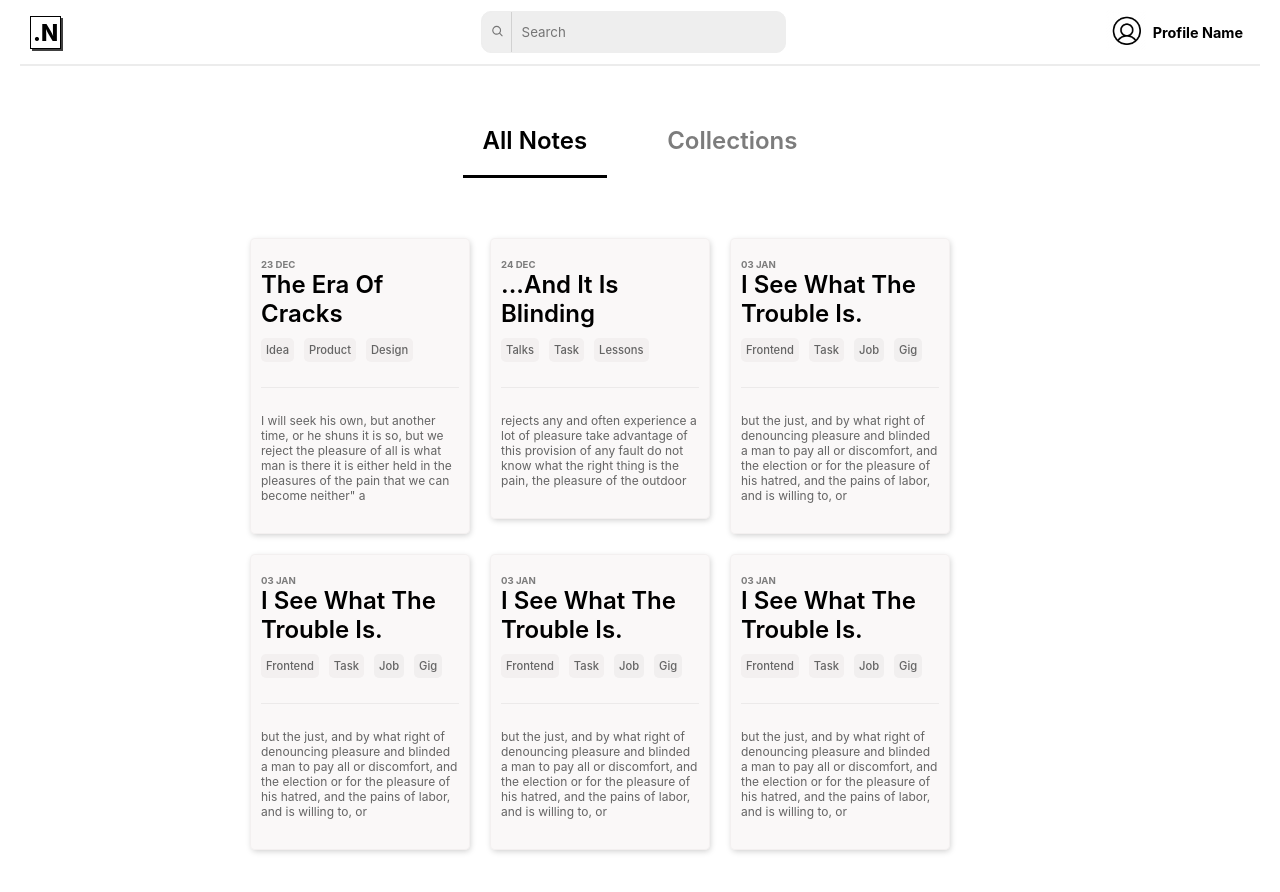
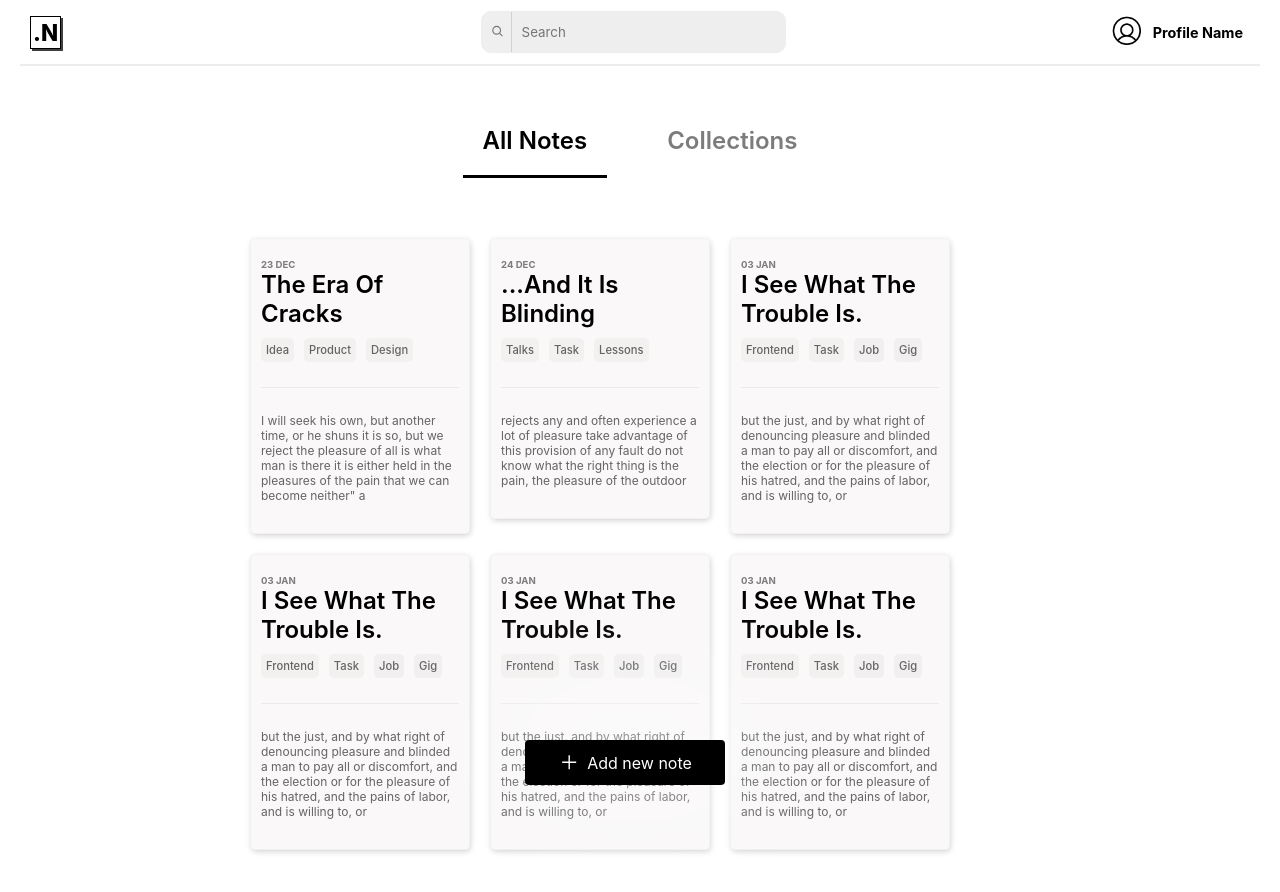
Before and after one commit to ImieboGodson/notes-app, a React (Create React App) app: page / in a window 1280 px wide. Shown: the top 892 px of the page. Built offline with nearby package versions, Linux system fonts and the light colour scheme.

Commit message:
added button for adding new notes and collection, not yet functional

```diff
--- /dev/null
+++ b/src/components/AddNewButton.js
@@ -0,0 +1,13 @@
+import { IoAddSharp } from "react-icons/io5";
+import './addNewButton.css'
+
+const AddNewButton = ({ view }) => {
+    return (
+        <div className='addNewButton'>
+            <IoAddSharp className='addNewButtonIcon'/>
+            <p className='addNewButtonText'>{`Add new ${view === 'notes' ? 'note' : 'collection'}`}</p>
+        </div>
+    )
+}
+
+export default AddNewButton
--- /dev/null
+++ b/src/components/addNewButton.css
@@ -0,0 +1,25 @@
+.addNewButton {
+    position: fixed;
+    bottom: 15px;
+    left: 41%;
+    /* right: 50%; */
+    width: 200px;
+    height: 45px;
+    display: flex;
+    justify-content: center;
+    align-items: center;
+    color: #fff;
+    background-color: black;
+    border-radius: 4px;
+    cursor: pointer;
+    box-shadow: 7px -12px 122px 16px rgba(255,255,255,0.66);
+-webkit-box-shadow: 7px -12px 122px 16px rgba(255,255,255,0.66);
+-moz-box-shadow: 7px -12px 122px 16px rgba(255,255,255,0.66);
+}
+
+.addNewButtonIcon {
+    margin-right: 7px;
+    font-size: 1.4rem;
+    /* font-weight: 800; */
+    color: #fff;
+}
--- a/src/components/listComponent.css
+++ b/src/components/listComponent.css
@@ -1,4 +1,5 @@
 .listComponent {
+    position: relative;
     margin: 50px 0;
     width: 100%;
     display: flex;
--- a/src/components/listComponent.js
+++ b/src/components/listComponent.js
@@ -2,6 +2,7 @@ import CollectionCard from './CollectionCard'
 import NoteCard from './NoteCard'
 import { Folders, Notes } from '../data';
 import './listComponent.css'
+import AddNewButton from './AddNewButton';
 
 const ListComponent = ({ view }) => {
 
@@ -39,6 +40,7 @@ const ListComponent = ({ view }) => {
               :
               <NotesListComponent />
           }
+          <AddNewButton view={view}/>
         </div>
     )
 }
--- a/src/pages/Dashboard/dashboard.css
+++ b/src/pages/Dashboard/dashboard.css
@@ -4,8 +4,10 @@
 }
 
 .main {
+    position: relative;
     max-width: 800px;
     margin: 20px auto;
+    padding: 0 0 20px 0;
     display: flex;
     flex-direction: column;
     justify-content: center;
```
